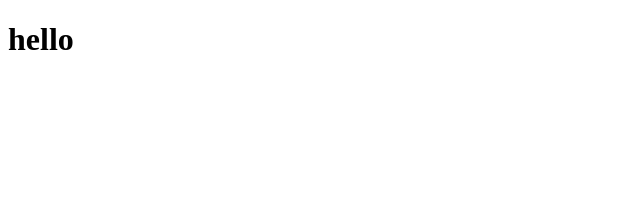
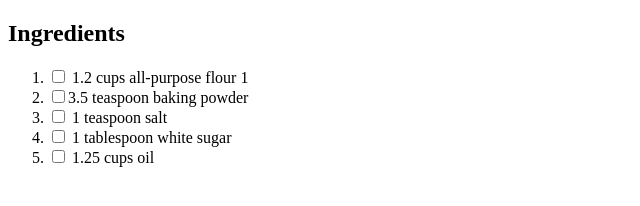
Before and after one commit to Alg3riano/SOEN-287, a plain HTML site: page index.html in a window 1280 px wide. Shown: the whole page, without its empty margins (0-640 px from the left). Drawn offline with Linux system fonts and the light colour scheme.

Commit message:
checkbox

```diff
--- a/index.html
+++ b/index.html
@@ -1,6 +1,15 @@
 <!DOCTYPE html>
 <html lang="eng">
     <body>
-        <h1>hello</h1>
+      <h2>Ingredients</h2>
+      <ol>
+
+            <li><input type="checkbox"> 1.2 cups all-purpose flour 1</li>
+            <li><input type="checkbox">3.5 teaspoon baking powder</li>
+            <li><input type="checkbox"> 1 teaspoon salt</li>
+            <li><input type="checkbox"> 1 tablespoon white sugar</li>
+            <li><input type="checkbox"> 1.25 cups oil</li>
+
+      </ol>
     </body>
 </html>
```
